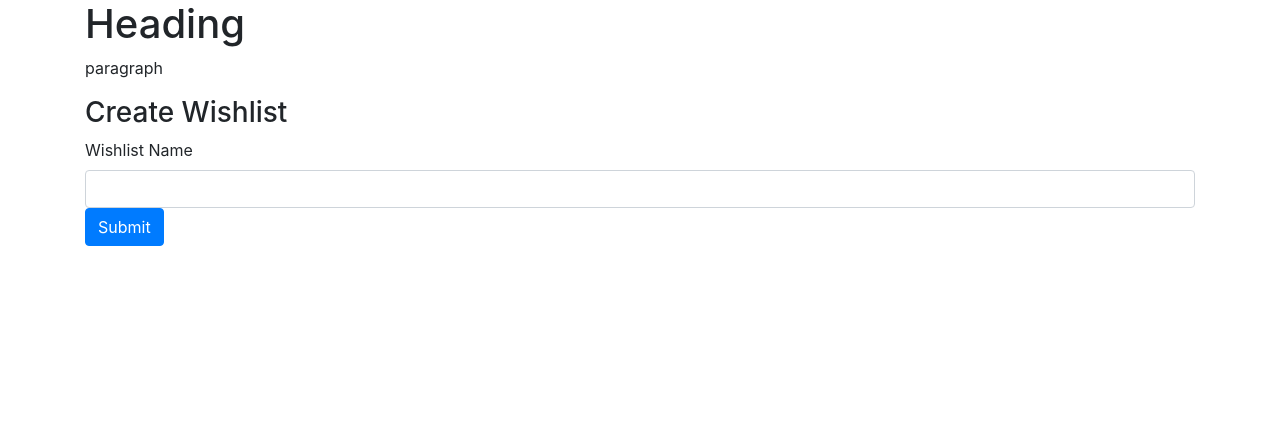
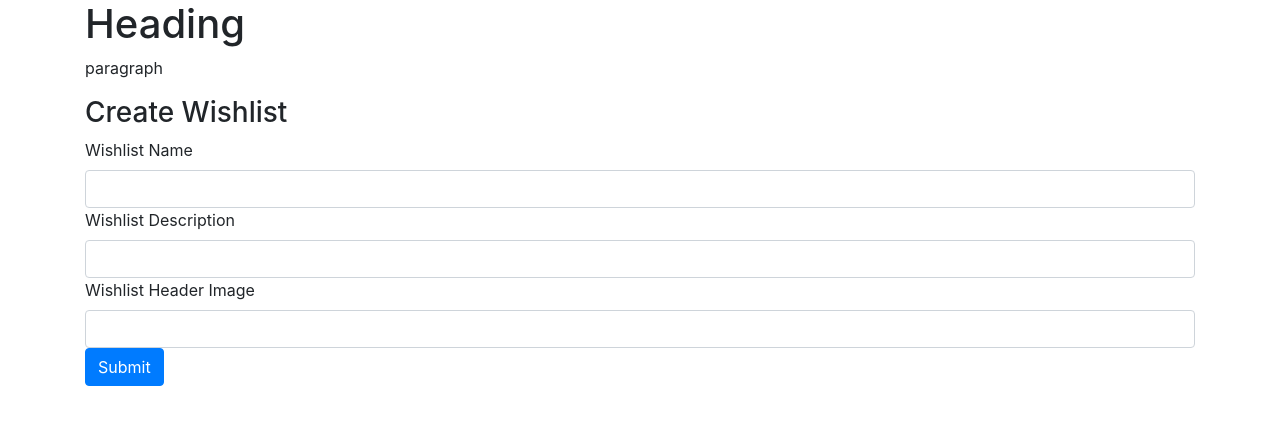
Before and after one commit to valentina-b/book-my-wedding-wish, a Flask app: page / in a window 1280 px wide. Shown: the part 56-481 px from the top of the page. Run offline with Flask 2, Linux system fonts and the light colour scheme; some libraries are stand-ins or nearby versions.

Commit message:
Add more wishlist form fields

```diff
--- a/app.py
+++ b/app.py
@@ -23,16 +23,16 @@ def homepage():
     return render_template('homepage.html')
 
 
-@app.route('/edit_wishlist')
-def edit_wishlist():
-    return render_template('edit_wishlist.html')
-
-
 @app.route('/create_wishlistname', methods=['POST'])
 def create_wishlistname():
     wishlists = mongo.db.wishlists
     wishlists.insert_one(request.form.to_dict())
     return redirect(url_for('edit_wishlist'))
+
+
+@app.route('/edit_wishlist')
+def edit_wishlist():
+    return render_template('edit_wishlist.html')
 
 
 # route to wishlist form
--- a/templates/homepage.html
+++ b/templates/homepage.html
@@ -10,6 +10,15 @@
         <div class="form-group">
             <label for="wishlistName">Wishlist Name</label>
             <input type="text" class="form-control" id="wishlistName" name="wishlistName">
+
+            <!-- wishlist description -->
+            <label for="wishlistDescription">Wishlist Description</label>
+            <input type="text" class="form-control" id="wishlistDescription" name="wishlistDescription">
+            <!-- header image -->
+            <label for="wishlistHeaderImageURL">Wishlist Header Image</label>
+            <input type="text" class="form-control" id="wishlistHeaderImageURL" name="wishlistHeaderImageURL">
+
+
             <button type="submit" class="btn btn-primary">Submit</button>
         </div>
     </form>
```
